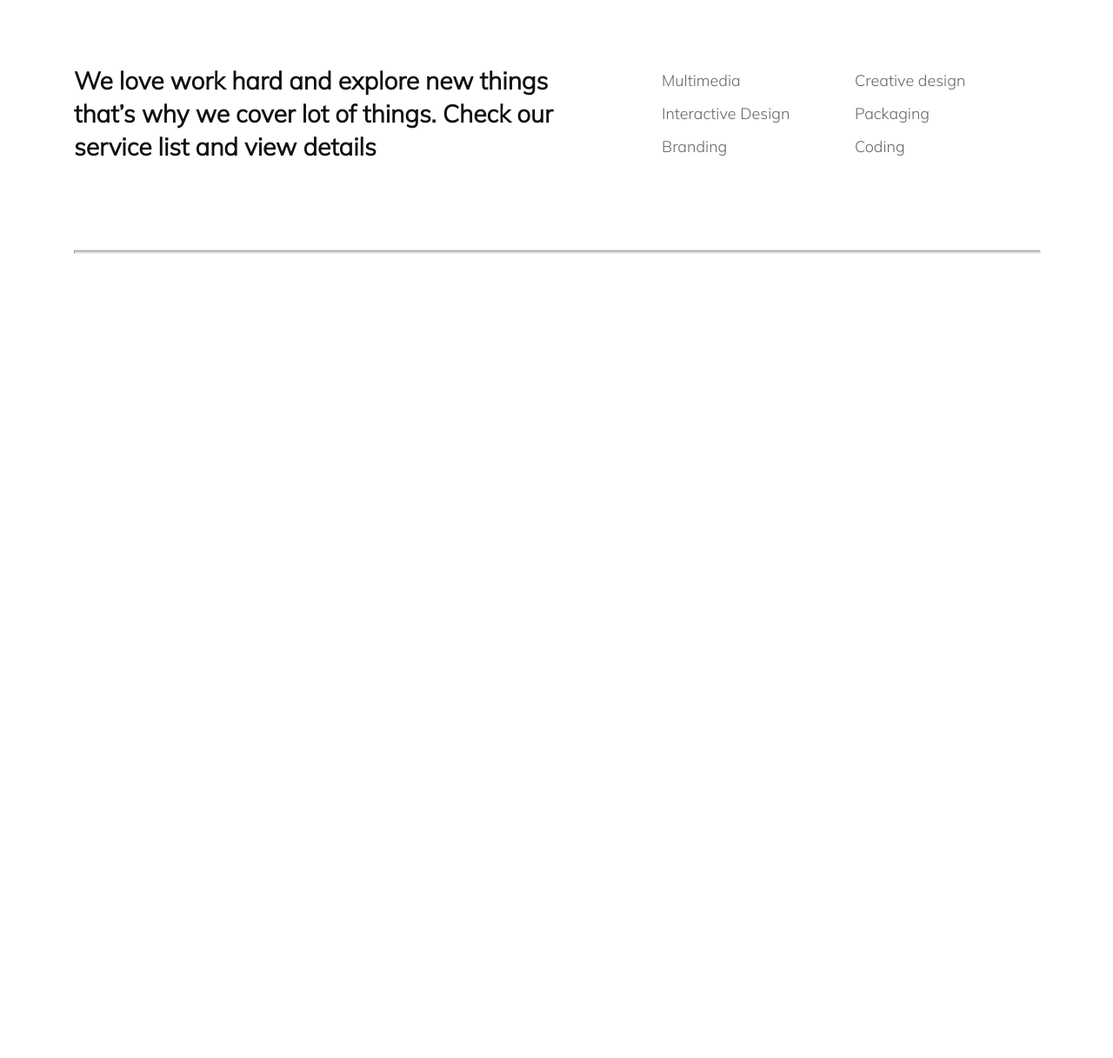
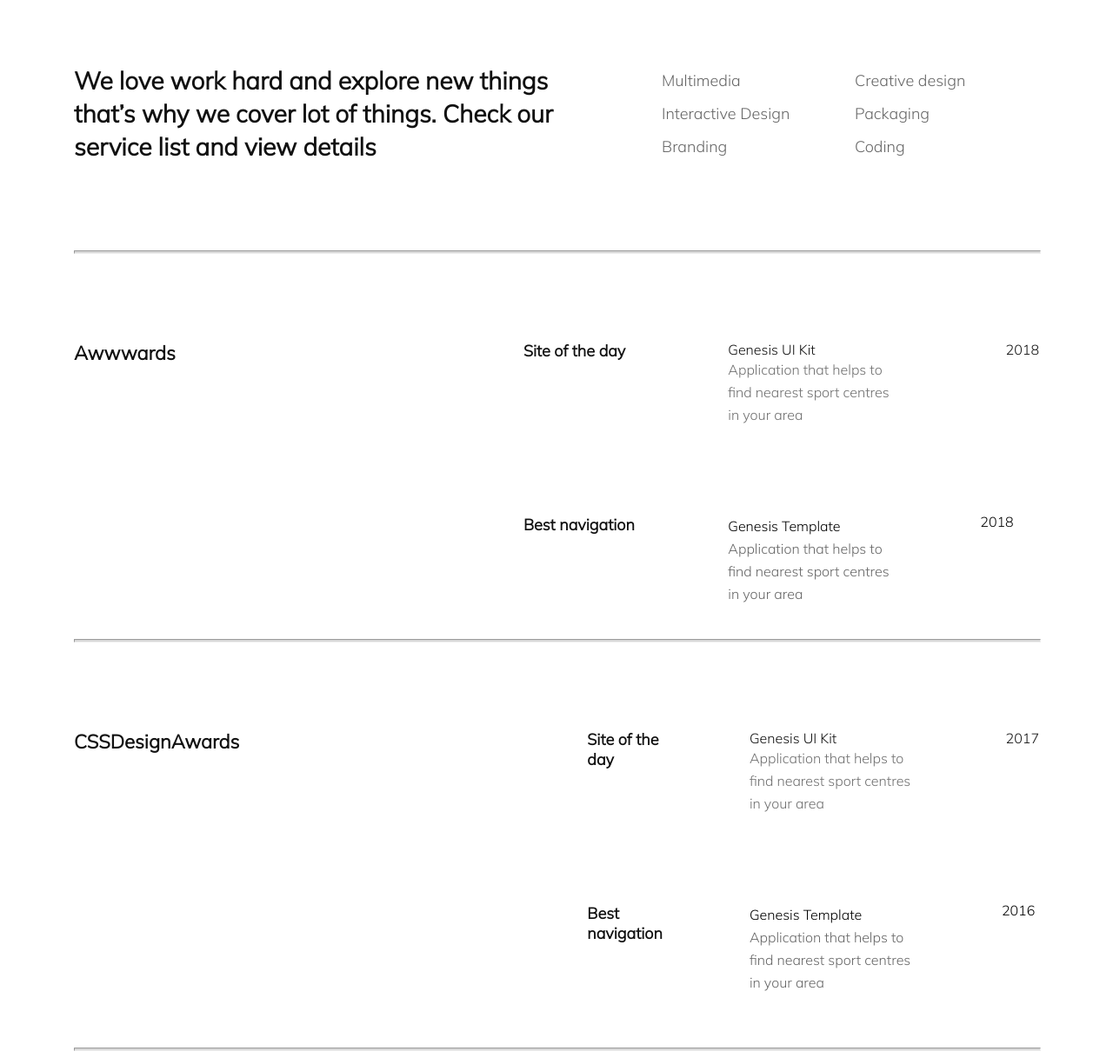
Before and after one commit to almithajoju/Genesis, a plain HTML site: page index.html in a window 1280 px wide. Shown: the part 2660-3877 px from the top of the page at 87% size. Before the commit the page ends 2960 px from the top, so only its background shows below. Drawn offline with Linux system fonts and the light colour scheme.

Commit message:
section 4 added

```diff
--- a/index.html
+++ b/index.html
@@ -97,6 +97,42 @@
         </div>
         <hr>
         <!-- section 4 -->
+        <div class="container-4">
+            <!--row 1-->
+            <div class="grid-element awards">Awwwards</div>
+            <div class="grid-element site-day">Site of the day</div>
+            <div class="grid-element ui-kit">
+                Genesis UI Kit
+                <p>Application that helps to find nearest sport centres in your area</p>
+            </div>
+            <div class="grid-element year">2018</div>
+            <!-- row 2 -->
+            <div class="grid-element best-nav">Best navigation</div>
+            <div class="grid-element ui-template">
+                Genesis Template
+                <p>Application that helps to find nearest sport centres in your area</p>
+            </div>
+            <div class="grid-element year1">2018</div>
+        </div>
+        <hr class="line1">
+        <div class="container-4">
+            <!--row 1-->
+            <div class="grid-element awards">CSSDesignAwards</div>
+            <div class="grid-element site-day">Site of the day</div>
+            <div class="grid-element ui-kit">
+                Genesis UI Kit
+                <p>Application that helps to find nearest sport centres in your area</p>
+            </div>
+            <div class="grid-element year">2017</div>
+            <!-- row 2 -->
+            <div class="grid-element best-nav">Best navigation</div>
+            <div class="grid-element ui-template">
+                Genesis Template
+                <p>Application that helps to find nearest sport centres in your area</p>
+            </div>
+            <div class="grid-element year1">2016</div>
+        </div>
+        <hr class="line1">
     </main>
 </body>
 </html>
--- a/styles/index.css
+++ b/styles/index.css
@@ -248,3 +248,104 @@ hr{
 }
 
 /* section 4 */
+
+.container-4{
+    display:grid;
+    grid-template-columns:3fr 2fr 1fr 1fr;
+    grid-template-rows:2fr;
+    margin-top:100px;
+   gap: 100px;
+}
+
+.awards{
+    grid-row:1/3;
+    grid-column:1/2;
+    color: #111;
+    font-family:"Mulish",sans-serif;
+    font-size: 22px;
+    font-style: normal;
+    font-weight: 700;
+    line-height: normal;
+    padding-right: 300px;
+}
+
+.site-day{
+    grid-row:1/3;
+    grid-column:2/3;
+    color: #111;
+    font-family:"Mulish",sans-serif;
+    font-size: 18px;
+    font-style: normal;
+    font-weight: 700;
+    line-height: normal;
+}
+
+.ui-kit{
+    grid-row:1/3;
+    grid-column:3/4;
+    color: #111;
+    font-family:"Mulish",sans-serif;
+    font-size: 16px;
+    font-style: normal;
+    font-weight: 400;
+    line-height: normal;
+}
+
+.ui-kit p{
+    width: 190px;
+    color: #111;
+    font-family:"Mulish",sans-serif;
+    font-size: 16px;
+    font-style: normal;
+    font-weight: 400;
+    line-height: 26px; /* 162.5% */
+    opacity: 0.6;
+}
+
+.year{
+    grid-row:1/3;
+    grid-column:4/5;
+    color: #111;
+    text-align: right;
+    font-family:"Mulish",sans-serif;
+    font-size: 16px;
+    font-style: normal;
+    font-weight: 400;
+    line-height: normal;
+}
+
+ .best-nav{
+    grid-row:3/4;
+    grid-column:2/3;
+    color: #111;
+    font-family:"Mulish",sans-serif;
+    font-size: 18px;
+    font-style: normal;
+    font-weight: 700;
+    line-height: normal;
+}
+
+
+
+.ui-template{
+    grid-row:3/5;
+    grid-column:3/4;
+    font-family:"Mulish",sans-serif;
+    font-size: 16px;
+    font-style: normal;
+    font-weight: 400;
+    line-height: 26px; /* 162.5% */
+}
+
+.ui-template p {
+    opacity: 0.6;
+}
+
+.year1{
+    grid-row:3/5;
+    grid-column:4/5;
+}
+
+.line1{
+   margin-top:20px;
+}
```
